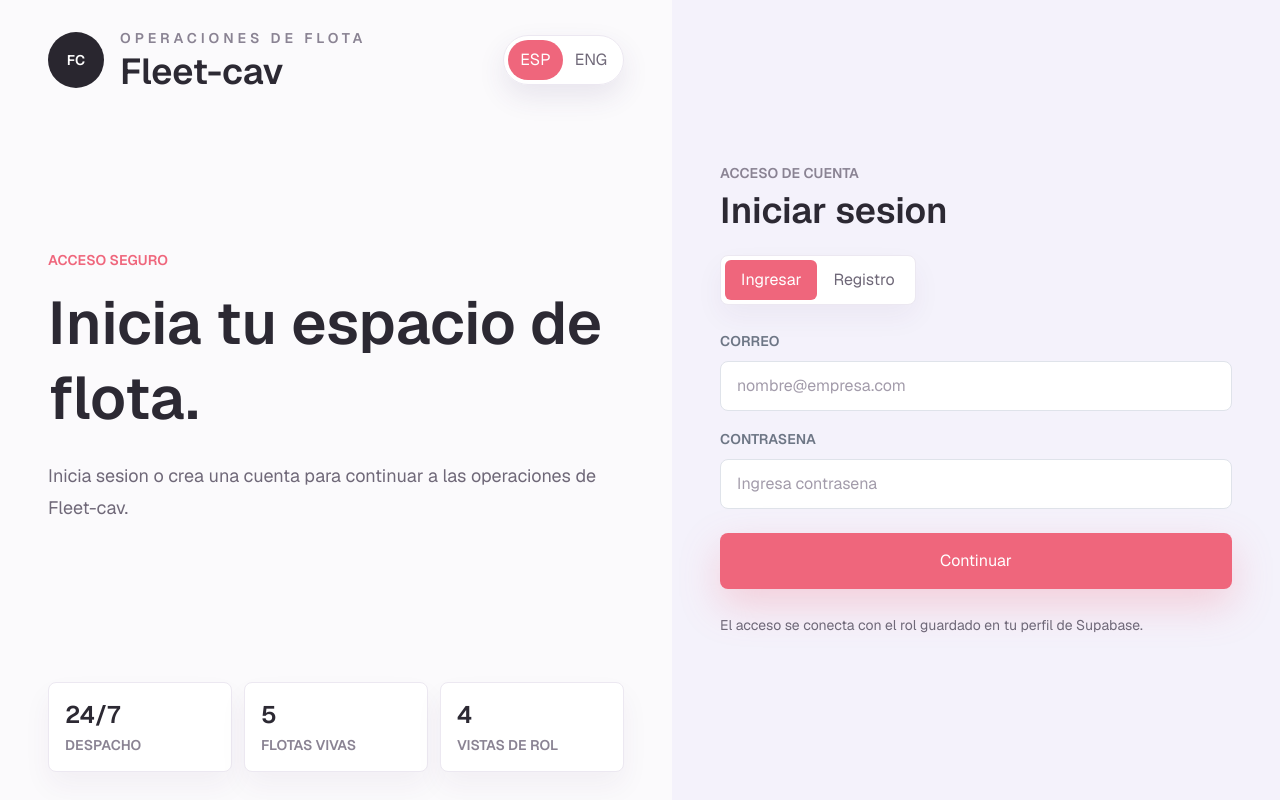
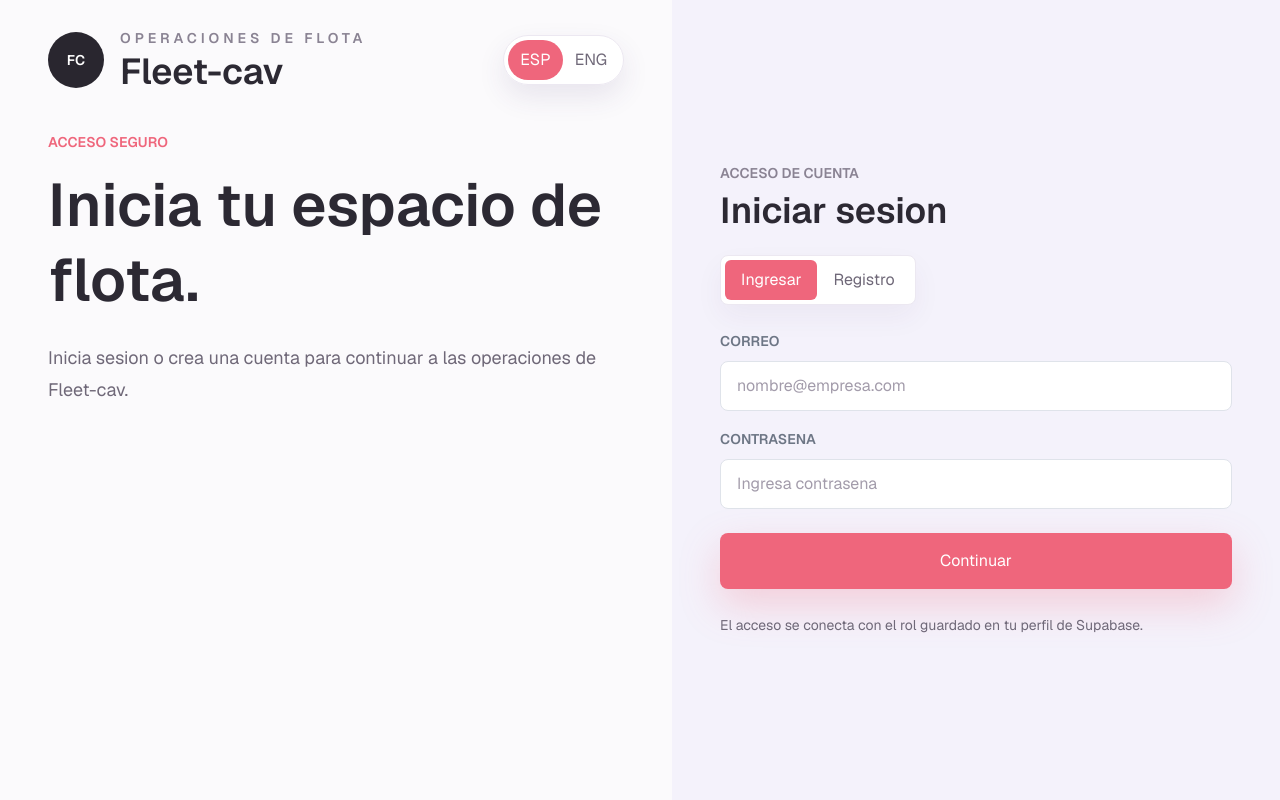
Before and after one commit to LD-SND4/Fleet-cav, a Next.js app: page /login in a window 1280 px wide. Built offline with nearby package versions, Linux system fonts and the light colour scheme.

Commit message:
minor UI changes

```diff
--- a/components/auth/login-screen.tsx
+++ b/components/auth/login-screen.tsx
@@ -85,7 +85,7 @@
   return (
     <main className="min-h-screen bg-[#f4f2fb] text-[#201c27]">
       <div className="grid min-h-screen lg:grid-cols-[1.05fr_0.95fr]">
-        <section className="flex min-h-[42rem] flex-col justify-between bg-[#fbfafc] px-6 py-7 sm:px-10 lg:px-12">
+        <section className="flex min-h-[42rem] flex-col bg-[#fbfafc] px-6 py-7 sm:px-10 lg:px-12">
           <div className="flex items-center justify-between gap-4">
             <div className="flex items-center gap-4">
               <div className="grid h-14 w-14 place-items-center rounded-full bg-[#29262f] text-sm font-semibold text-white">
@@ -120,15 +120,6 @@
               {content.title}
             </h2>
             <p className="mt-6 max-w-xl text-lg leading-8 text-[#6f6878]">{content.intro}</p>
-          </div>
-
-          <div className="grid gap-3 sm:grid-cols-3">
-            {content.metrics.map((metric) => (
-              <div className="rounded-lg border border-[#ece8f1] bg-white px-4 py-4 shadow-[0_14px_28px_rgba(69,48,107,0.05)]" key={metric.label}>
-                <p className="text-2xl font-semibold text-[#2c2933]">{metric.value}</p>
-                <p className="mt-1 text-sm font-semibold uppercase text-[#8a8393]">{metric.label}</p>
-              </div>
-            ))}
           </div>
         </section>
 
--- a/locales/languages.json
+++ b/locales/languages.json
@@ -37,21 +37,7 @@
         "nameRequired": "Enter your full name to create an account.",
         "passwordRequired": "Enter your password to continue.",
         "profileRequired": "This user is not registered with a Fleet-cav profile."
-      },
-      "metrics": [
-        {
-          "value": "24/7",
-          "label": "Dispatch"
-        },
-        {
-          "value": "5",
-          "label": "Live fleets"
-        },
-        {
-          "value": "4",
-          "label": "Role views"
-        }
-      ]
+      }
     },
     "roleSelection": {
       "brand": "Fleet-cav",
@@ -423,21 +409,7 @@
         "nameRequired": "Ingresa tu nombre completo para crear una cuenta.",
         "passwordRequired": "Ingresa tu contrasena para continuar.",
         "profileRequired": "Este usuario no esta registrado con un perfil de Fleet-cav."
-      },
-      "metrics": [
-        {
-          "value": "24/7",
-          "label": "Despacho"
-        },
-        {
-          "value": "5",
-          "label": "Flotas vivas"
-        },
-        {
-          "value": "4",
-          "label": "Vistas de rol"
-        }
-      ]
+      }
     },
     "roleSelection": {
       "brand": "Fleet-cav",
```
